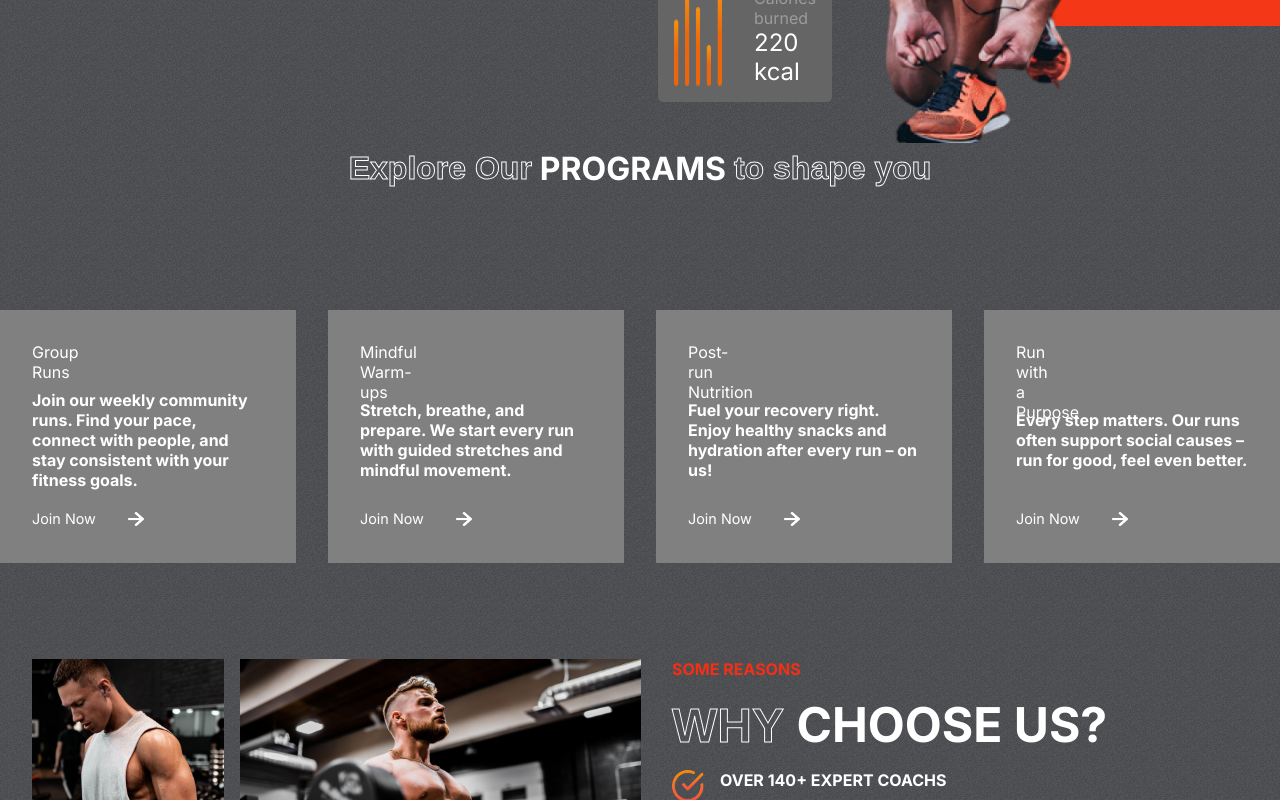
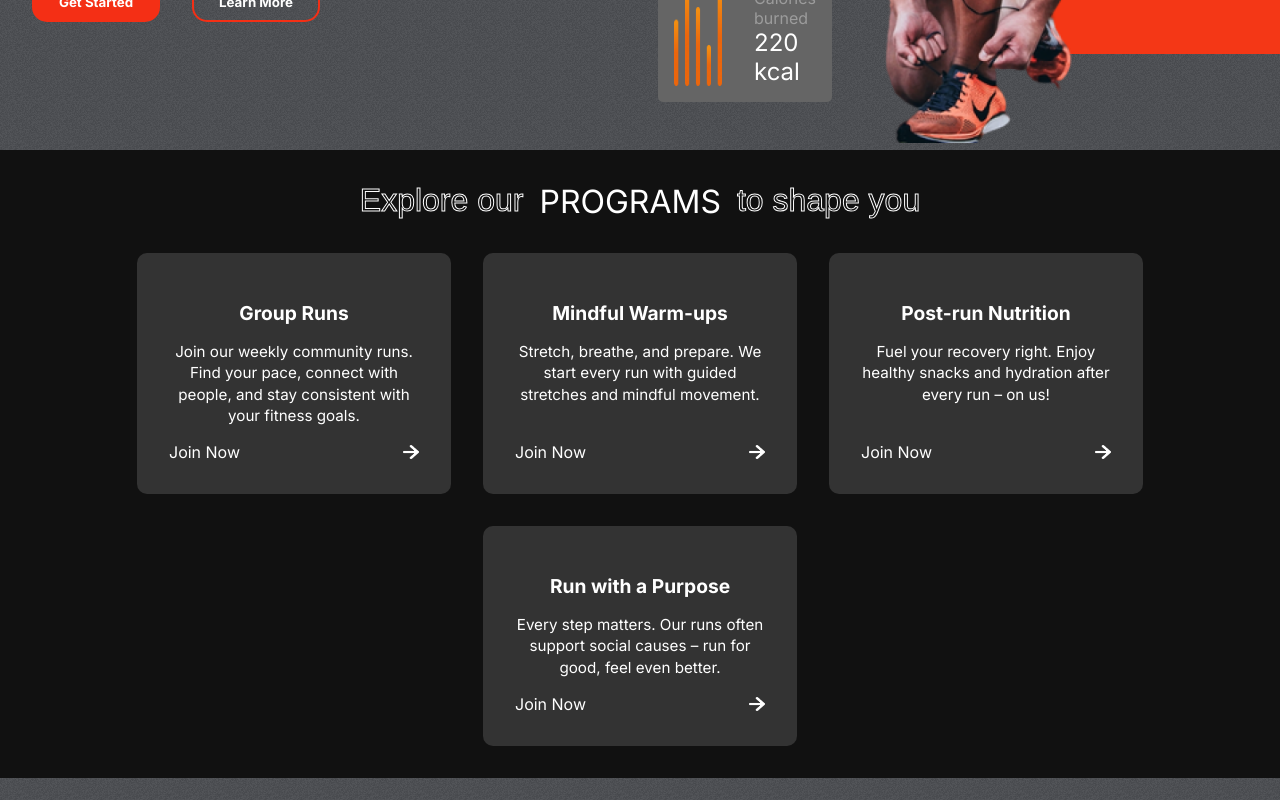
Before and after one commit to haritha1809/website1, a React (Create React App) app: page / in a window 1280 px wide. Shown: the part 540-1340 px from the top of the page. Built offline with nearby package versions, Linux system fonts and the light colour scheme.

Commit message:
createupdate

```diff
--- a/src/Components/Header/Header.css
+++ b/src/Components/Header/Header.css
@@ -15,8 +15,8 @@
   overflow: visible;   /* don't crop image */
 }
 .logo{
-    width: 8rem;
-    height: auto;
+    width: auto;
+    height: 6rem;
 }
 
 .header-menu{
--- a/src/Components/Programs/Programs.css
+++ b/src/Components/Programs/Programs.css
@@ -1,12 +1,16 @@
-.programs-title {
+.programs {
+  padding: 2rem;
+  background-color: #111;
+  color: white;
+  text-align: center;
+}
+
+.programs-header {
+  font-size: 2rem;
   display: flex;
   justify-content: center;
-  align-items: center;
-  flex-wrap: wrap; /* allows wrap if screen is small */
-  gap: 8px;
-  font-size: 2rem;
-  font-weight: 600;
-  text-align: center;
+  gap: 1rem;
+  margin-bottom: 2rem;
 }
 
 .stroke-text {
@@ -14,66 +18,46 @@
   -webkit-text-stroke: 1px white;
 }
 
-.highlight-text {
-  color: white;
-  font-weight: 700;
-}
-
-
 .programs-categories {
   display: flex;
   gap: 2rem;
+  justify-content: center;
+  flex-wrap: wrap;
 }
 
 .category {
+  background-color: #333;
+  padding: 2rem;
+  border-radius: 10px;
+  width: 250px;
   display: flex;
   flex-direction: column;
-    background-color: gray;
-    padding: 2rem;
+  justify-content: space-between;
   gap: 1rem;
-    color: white;
-    flex: 1;
-    justify-content: space-between;
-  }
-  .category > :nth-child(1) {
-    width: 2rem;
-    height: 2rem;
-    fill:white
-  }
-  .category > :nth-child(2) {
-    font-size: 1rem;
-    font-weight: bold
-  }
-  .category > :nth-child(3) {
-    font-size: 0.9rem;
-    line-height: 25px;
 }
 
-  .category:hover{
-        cursor: pointer;
-        background: var(--planCard);
+.program-icon img {
+  width: 40px;
+  height: 40px;
 }
 
-  .join-now{
+.program-heading {
+  font-size: 1.2rem;
+  font-weight: bold;
+}
+
+.program-details {
+  font-size: 0.95rem;
+  line-height: 1.4;
+}
+
+.join-now {
   display: flex;
   align-items: center;
-      /* justify-content: center; */
-      gap: 2rem;
-  }
-  .join-now>img{
-      width: 1rem
+  justify-content: space-between;
+  margin-top: auto;
 }
 
-  @media screen and (max-width: 768px) {
-    .programs-header{
-      flex-direction: column;
-      gap: 1rem;
-      font-size: x-large;
-      align-items: center;
-      justify-content: center;
-      margin-top: 2rem;
+.join-now img {
+  width: 1rem;
 }
-    .programs-categories{
-      flex-direction: column;
-    }
-  }
--- a/src/Components/Programs/Programs.jsx
+++ b/src/Components/Programs/Programs.jsx
@@ -5,21 +5,22 @@ import RightArrow from "../../assets/rightArrow.png";
 
 const Programs = () => {
   return (
-    <>
+    <div className="programs" id="programs">
       <div className="programs-header">
-        <h2 className="programs-title">
-          <span className="stroke-text">Explore Our </span>
-          <span className="highlight-text">PROGRAMS </span>
-          <span className="stroke-text">to shape you</span>
-        </h2>
+        <span className="stroke-text">Explore our</span>
+        <span>PROGRAMS</span>
+        <span className="stroke-text">to shape you</span>
       </div>
 
       <div className="programs-categories">
         {programsData.map((program, index) => (
           <div className="category" key={index}>
-            {program.image}
-            <span>{program.heading}</span>
-            <span>{program.details}</span>
+            <div className="program-icon">{program.image}</div>
+
+            <div className="program-heading">{program.heading}</div>
+
+            <div className="program-details">{program.details}</div>
+
             <div className="join-now">
               <span>Join Now</span>
               <img src={RightArrow} alt="Right Arrow" />
@@ -27,7 +28,7 @@ const Programs = () => {
           </div>
         ))}
       </div>
-    </>
+    </div>
   );
 };
 
```
Also changed, not shown: src/data/programsData.jsx (line endings or trailing spaces). Lines whose indentation alone changed are shown as unchanged.
